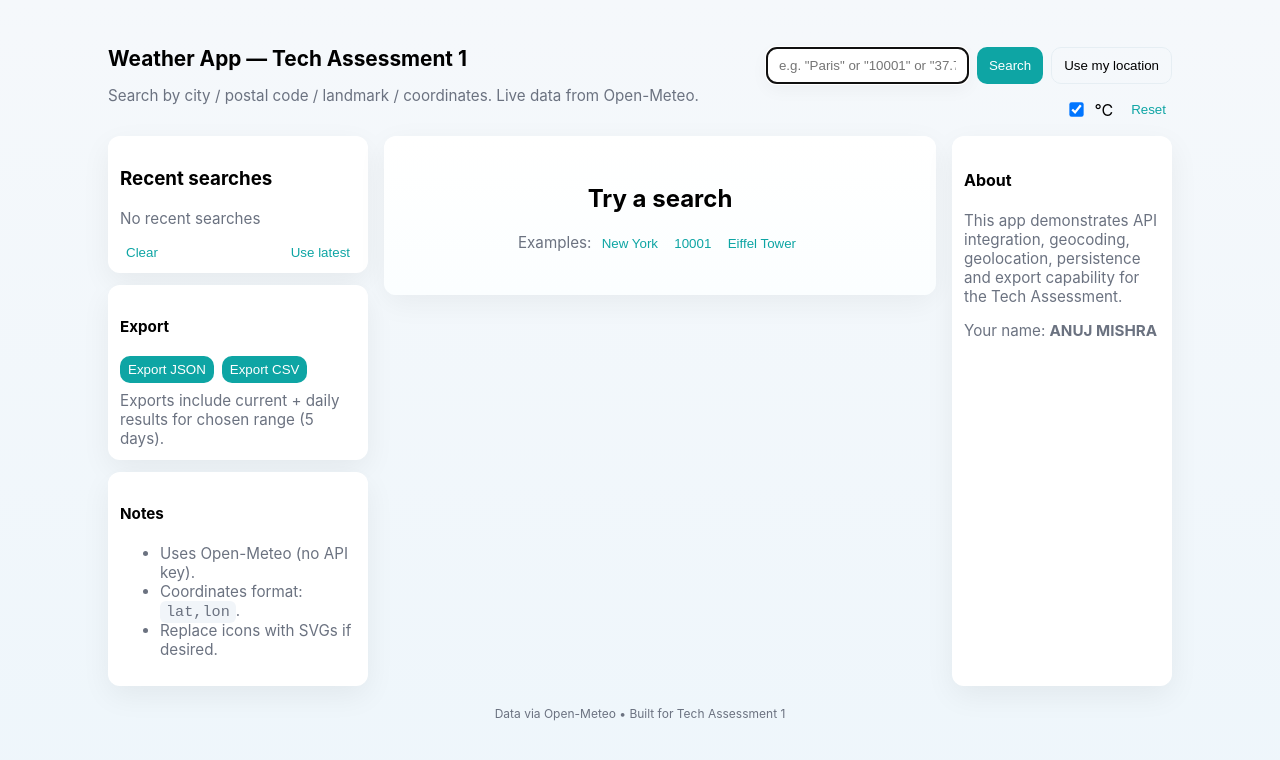
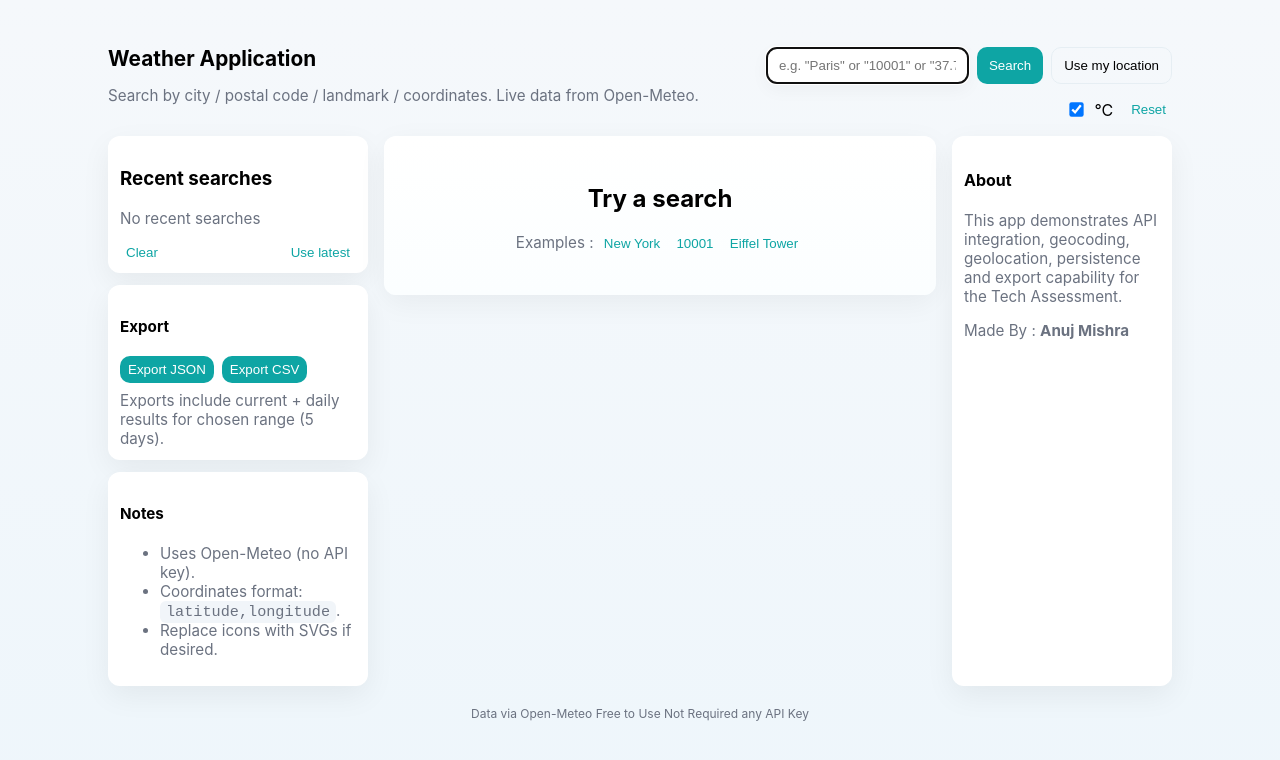
Before and after one commit to Anujmishra2005/PM_Accelerator_task, a React (Vite) app in the folder Tech_Assessment_1/: page / in a window 1280 px wide. Shown: the top 760 px of the page. Built offline with nearby package versions, Linux system fonts and the light colour scheme.

Commit message:
New Changes

```diff
--- a/Tech_Assessment_1/src/App.jsx
+++ b/Tech_Assessment_1/src/App.jsx
@@ -180,7 +180,7 @@ export default function App(){
     <div className="root">
       <header className="header">
         <div>
-          <h1>Weather App — Tech Assessment 1</h1>
+          <h1>Weather Application</h1>
           <p className="muted">Search by city / postal code / landmark / coordinates. Live data from Open-Meteo.</p>
         </div>
 
@@ -242,7 +242,7 @@ export default function App(){
             <h4>Notes</h4>
             <ul className="muted">
               <li>Uses Open-Meteo (no API key).</li>
-              <li>Coordinates format: <code>lat,lon</code>.</li>
+              <li>Coordinates format: <code>latitude,longitude</code>.</li>
               <li>Replace icons with SVGs if desired.</li>
             </ul>
           </div>
@@ -255,7 +255,7 @@ export default function App(){
           {!current && !loading && (
             <div className="placeholderCard">
               <h2>Try a search</h2>
-              <p className="muted">Examples: <button className="example" onClick={()=>handleSearch('New York')}>New York</button> <button className="example" onClick={()=>handleSearch('10001')}>10001</button> <button className="example" onClick={()=>handleSearch('Eiffel Tower')}>Eiffel Tower</button></p>
+              <p className="muted">Examples : <button className="example" onClick={()=>handleSearch('New York')}>New York</button> <button className="example" onClick={()=>handleSearch('10001')}>10001</button> <button className="example" onClick={()=>handleSearch('Eiffel Tower')}>Eiffel Tower</button></p>
             </div>
           )}
 
@@ -288,12 +288,12 @@ export default function App(){
         <aside className="rightPane card">
           <h4>About</h4>
           <p className="muted">This app demonstrates API integration, geocoding, geolocation, persistence and export capability for the Tech Assessment.</p>
-          <p className="muted" style={{marginTop:8}}>Your name: <strong>ANUJ MISHRA</strong></p>
+          <p className="muted" style={{marginTop:8}}>Made By : <strong>Anuj Mishra</strong></p>
         </aside>
       </main>
 
       <footer className="footer">
-        <small>Data via Open-Meteo • Built for Tech Assessment 1</small>
+        <small>Data via Open-Meteo Free to Use Not Required any API Key</small>
       </footer>
     </div>
   )
```
